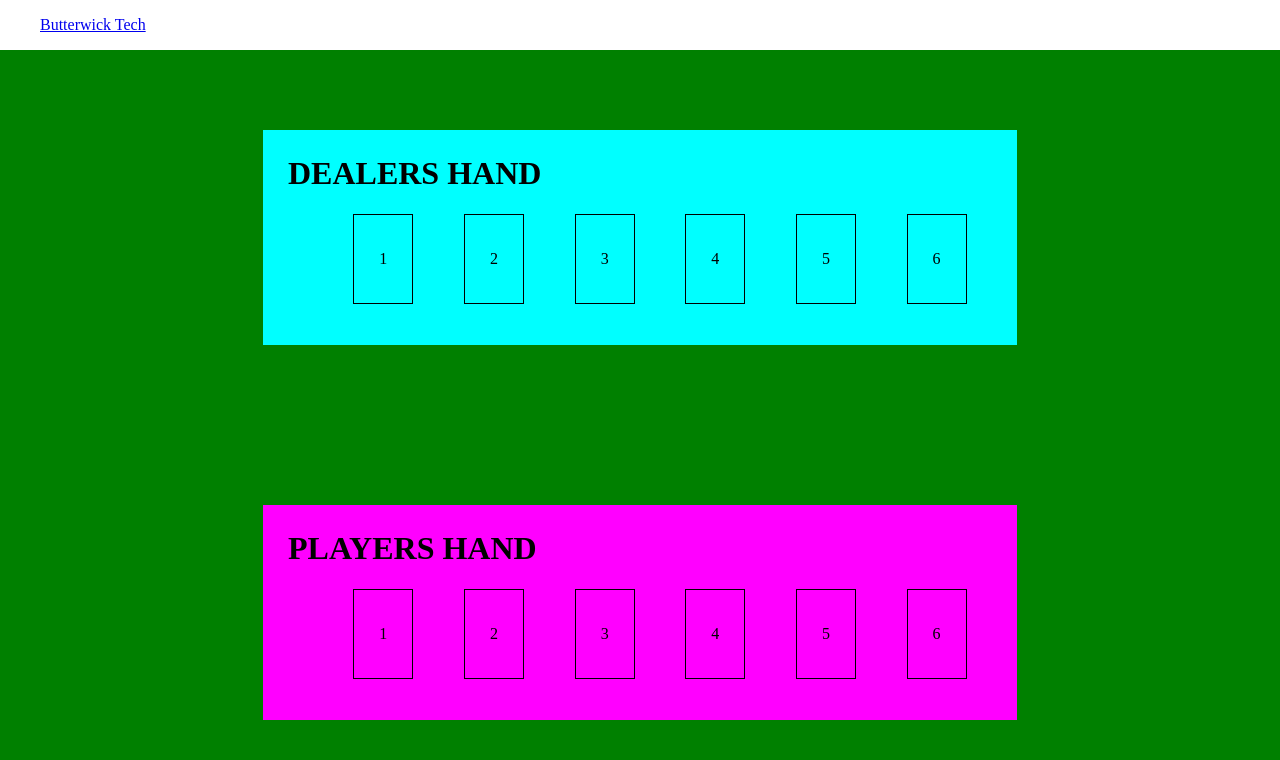
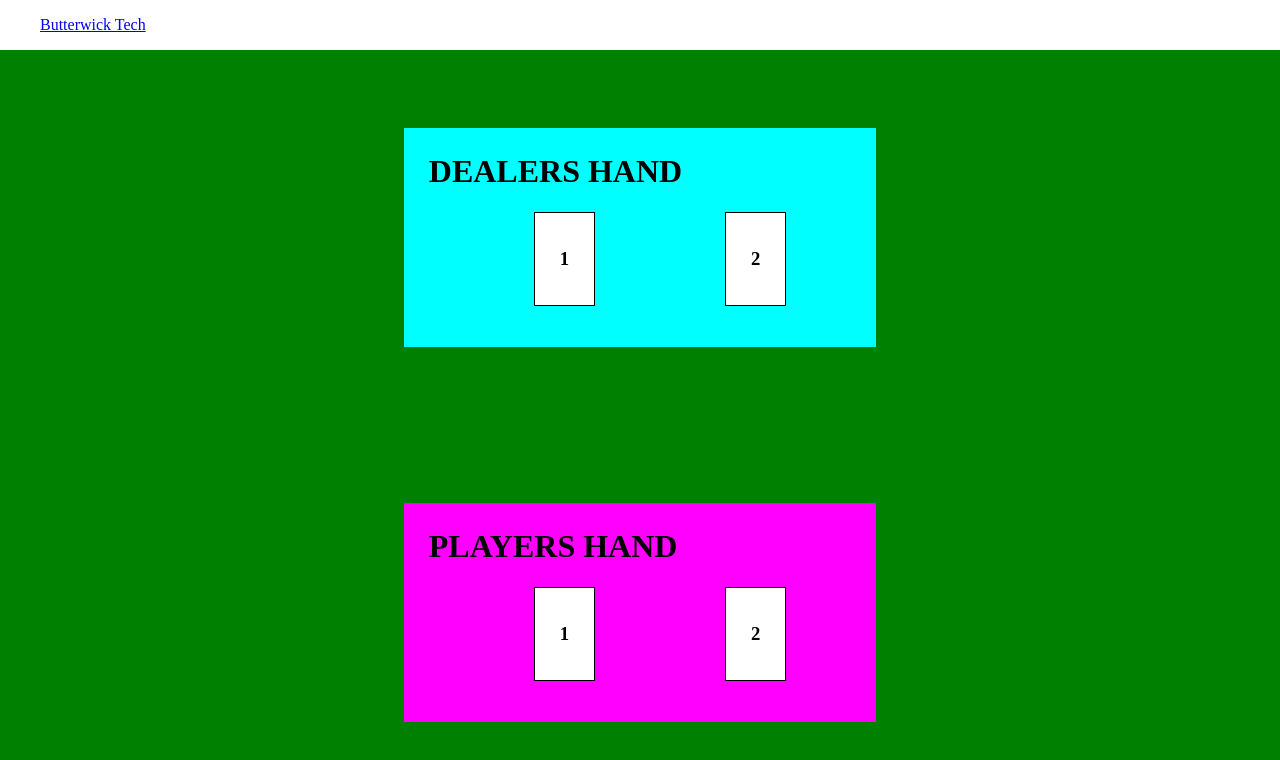
Before and after one commit to jbutterwick/BlackJackWASM, a website with bundled scripts: page index.html in a window 1280 px wide. Built offline with nearby package versions, Linux system fonts and the light colour scheme; files whose address does not match are found by name.

Commit message:
Making some changes to card styles and index.html

```diff
--- a/index.html
+++ b/index.html
@@ -28,12 +28,9 @@
                 </h1>
 
                 <ul class="hand">
-                    <li class="card" id="dealerCard1">1</li>
-                    <li class="card" id="dealerCard2">2</li>
-                    <li class="card" id="dealerCard3">3</li>
-                    <li class="card" id="dealerCard4">4</li>
-                    <li class="card" id="dealerCard5">5</li>
-                    <li class="card" id="dealerCard6">6</li>
+                    <li class="card" id="dealerCard1"> <h3>1</h3> </li>
+                    <li class="card" id="dealerCard2"> <h3>2</h3> </li>
+
                 </ul>
             </div>
 
@@ -44,12 +41,9 @@
                 </h1>
 
                 <ul class="hand">
-                    <li class="card" id="playerCard1">1</li>
-                    <li class="card" id="playerCard2">2</li>
-                    <li class="card" id="playerCard3">3</li>
-                    <li class="card" id="playerCard4">4</li>
-                    <li class="card" id="playerCard5">5</li>
-                    <li class="card" id="playerCard6">6</li>
+                    <li class="card" id="playerCard1"> <h3>1</h3> </li>
+                    <li class="card" id="playerCard2"> <h3>2</h3> </li>
+
                 </ul>
             </div>
 
--- a/styles/styles.css
+++ b/styles/styles.css
@@ -21,14 +21,14 @@ ul {
     background: aqua;
     padding: 25px;
     margin: 25px;
-    width: 55%
+    width: 33%
 }
 
 .player {
     background: magenta;
     padding: 25px;
     margin: 25px;
-    width: 55%
+    width: 33%
 }
 
 .player h1 {
@@ -49,4 +49,11 @@ ul {
 .card {
     border: thin solid black;
     padding: 35px 25px; /* A standard playing card uses the ratio of 7 : 5 */
+    background: white;
+
 }
+
+.card h3 {
+    margin: 0;
+    padding: 0;
+}
```
